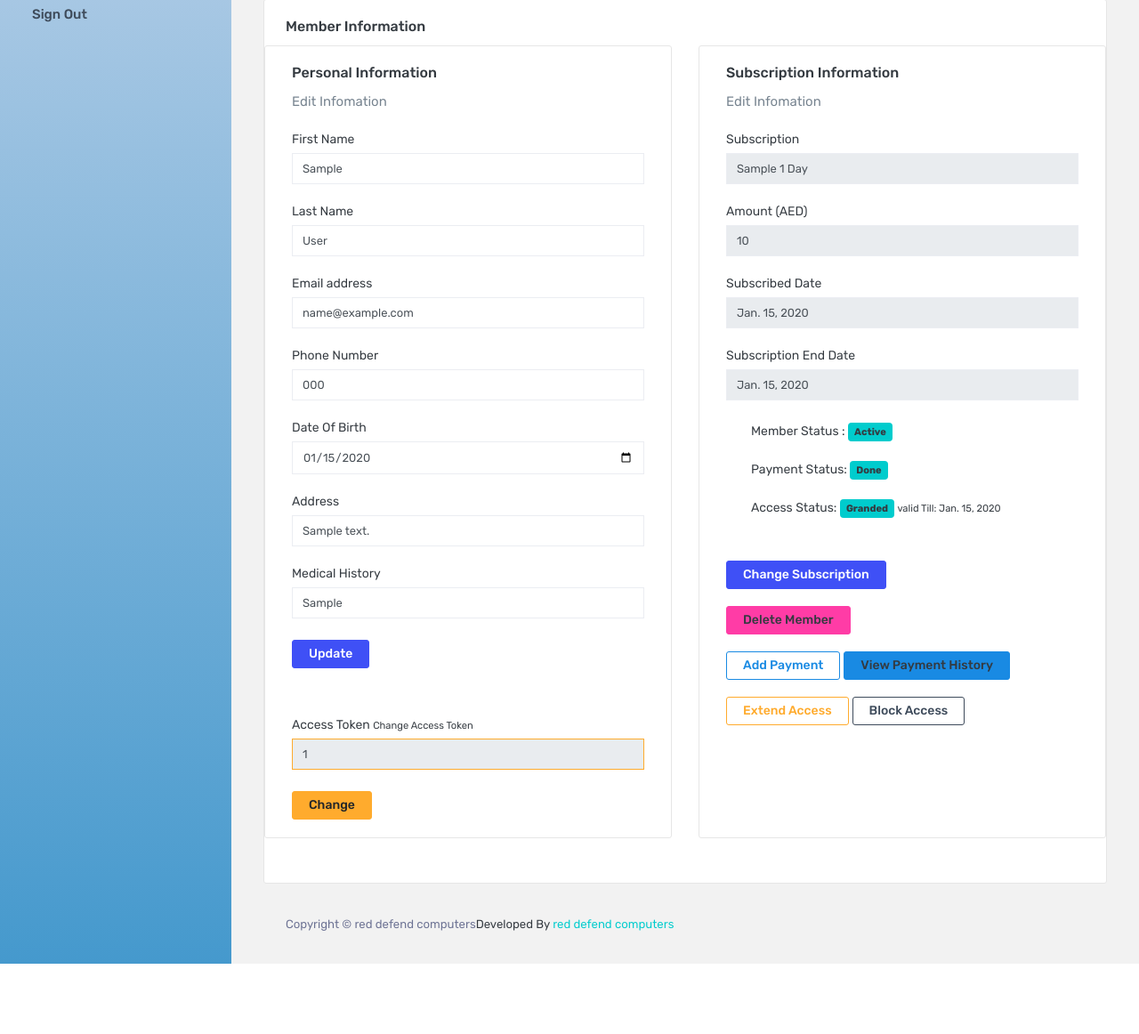
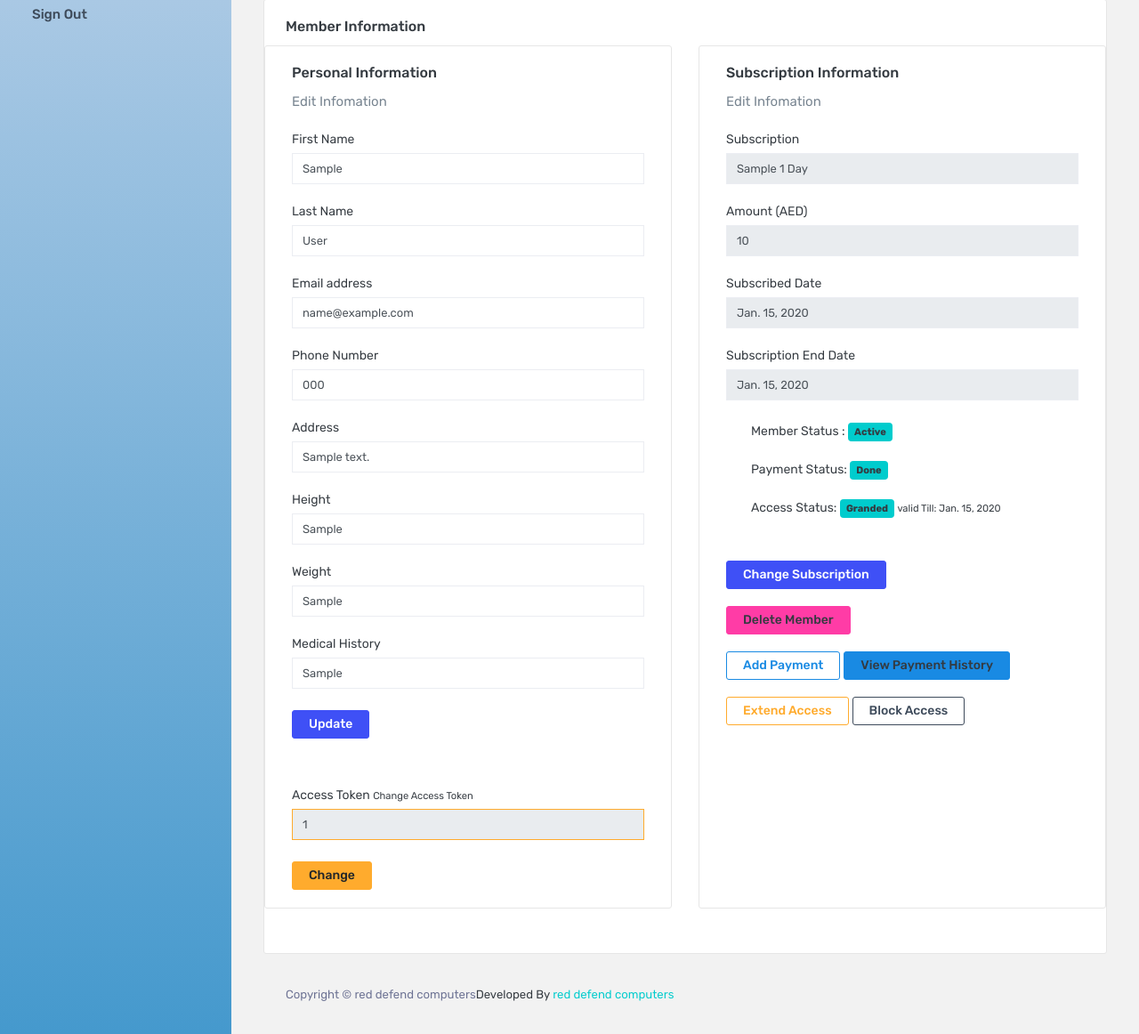
Before and after one commit to pramodthundathil/gym_bot_OYA_Fitness, a Django app: page /members/MembersSingleView/1 in a window 1280 px wide. Shown: the part 703-1865 px from the top of the page at 89% size. Before the commit the page ends 1786 px from the top, so only its background shows below. Run offline with Django 3.2, Linux system fonts and the light colour scheme; a user stored in the database is signed in; tables that the repository leaves empty hold one stand-in row (values such as "Sample post"); grey boxes marked "Sample" are stand-in pictures; some libraries are stand-ins or nearby versions.

Commit message:
single member view edit

```diff
--- a/Members/models.py
+++ b/Members/models.py
@@ -1,7 +1,7 @@
 from django.db import models
 
 
-# Setting classess
+# Setting classes
 
 class Batch_DB(models.Model):
     Batch_Name = models.CharField(max_length=255,choices=(("Morning","Morning"),("Evening","Evening"),("Stoped","Stoped")))
--- a/Members/views.py
+++ b/Members/views.py
@@ -244,17 +244,21 @@ def UpdateMember(request,pk):
         lname = request.POST["lname"]
         email = request.POST["email"]
         phone = request.POST["phone"]
-        dob = request.POST["dob"]
+        # dob = request.POST.get("dob")
         address = request.POST["address"]
-        medicahistory = request.POST["mhistory"]
+        medical_history = request.POST["mhistory"]
+        height = request.POST["height"]
+        weight = request.POST["weight"]
 
         member.First_Name = fname
         member.Last_Name = lname
-        member.Date_Of_Birth = dob
+        # member.Date_Of_Birth = dob
         member.Mobile_Number = phone
         member.Email = email
         member.Address = address
-        member.Medical_History = medicahistory
+        member.Medical_History = medical_history
+        member.Height = height
+        member.Weight = weight
         member.save()
         messages.success(request,"User Data Updated..")
         return redirect("MembersSingleView",pk)
--- a/templates/allpayments.html
+++ b/templates/allpayments.html
@@ -36,6 +36,7 @@
                     <th>Date</th>
                     <th>Status</th>
                     <th>Action</th>
+                    <th>View</th>
                   </tr>
                 </thead>
                 <tbody>
@@ -94,6 +95,10 @@
                         data-bs-toggle="tooltip" data-bs-placement="top" title="Edit"><i style="font-size: x-large;"
                           class="bi bi-pencil-square"></i></a>
                       {% endif %}
+                    </td>
+                    <td>
+                      <a href="{%url 'MembersSingleView' i.Member.id %}" class="btn btn-outline-info btn-sm">View
+                        Member</a>
                     </td>
                   </tr>
                   <!-- Modal partially paid -->
--- a/templates/memberssingleview.html
+++ b/templates/memberssingleview.html
@@ -134,7 +134,7 @@
                         </div>
                         <div class="form-group">
                           <label for="exampleInputEmail1">Email address</label>
-                          <input type="email" value="{{member.Email}}" name="email" class="form-control"
+                          <input type="text" value="{{member.Email}}" name="email" class="form-control"
                             id="exampleInputEmail1" placeholder="Email" />
                         </div>
                         <div class="form-group">
@@ -142,15 +142,25 @@
                           <input type="number" value="{{member.Mobile_Number}}" name="phone" class="form-control"
                             id="exampleInputPassword1" placeholder="Phone Number" />
                         </div>
-                        <div class="form-group">
+                        <!-- <div class="form-group">
                           <label for="exampleInputPassword1">Date Of Birth</label>
                           <input type="date" value="{{ member.Date_Of_Birth|date:'Y-m-d' }}" name="dob"  class="form-control"
                             id="exampleInputPassword1" placeholder="Date Of Birth" />
-                        </div>
+                        </div> -->
 
                         <div class="form-group">
                           <label for="exampleInputPassword1">Address</label>
                           <input type="text" value="{{member.Address}}" name="address" class="form-control"
+                            id="exampleInputPassword1" placeholder="Address" />
+                        </div>
+                        <div class="form-group">
+                          <label for="exampleInputPassword1">Height</label>
+                          <input type="text" value="{{member.Height}}" name="height" class="form-control"
+                            id="exampleInputPassword1" placeholder="Address" />
+                        </div>
+                        <div class="form-group">
+                          <label for="exampleInputPassword1">Weight</label>
+                          <input type="text" value="{{member.Weight}}" name="weight" class="form-control"
                             id="exampleInputPassword1" placeholder="Address" />
                         </div>
                         <div class="form-group">
```
